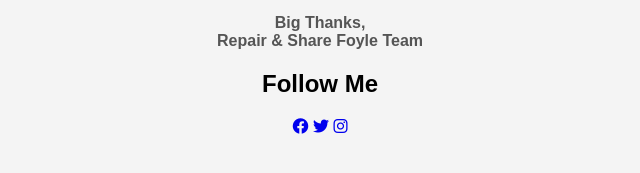
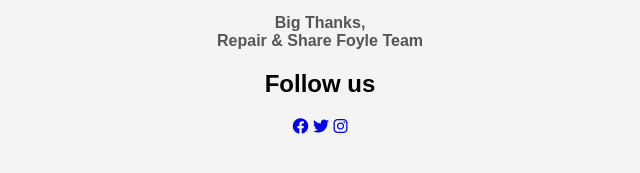
Before and after one commit to RepairShareFoyle/RepairShareFoyle.github.io, a plain HTML site: page index.html in a window 1280 px wide. Shown: the part 677-850 px from the top of the page, 320-960 px from the left. Drawn offline with Linux system fonts and the light colour scheme.

Commit message:
Update index.html

```diff
--- a/index.html
+++ b/index.html
@@ -50,7 +50,7 @@
     <p>Please get in touch if you are interested to learn more or want to collaborate.</p>
     <p class="contact-info"><strong>Big Thanks,<br>Repair & Share Foyle Team</strong></p>
         <div class="container" id="social-media">
-            <h2>Follow Me</h2>
+            <h2>Follow us</h2>
             <div class="social-icons">
                 <a href="https://www.facebook.com/RepairCafeFoyle" target="_blank" title="Facebook"><i class="fab fa-facebook"></i></a>
                 <a href="https://twitter.com/RepairCafeFoyle" target="_blank" title="Twitter"><i class="fab fa-twitter"></i></a>
```
